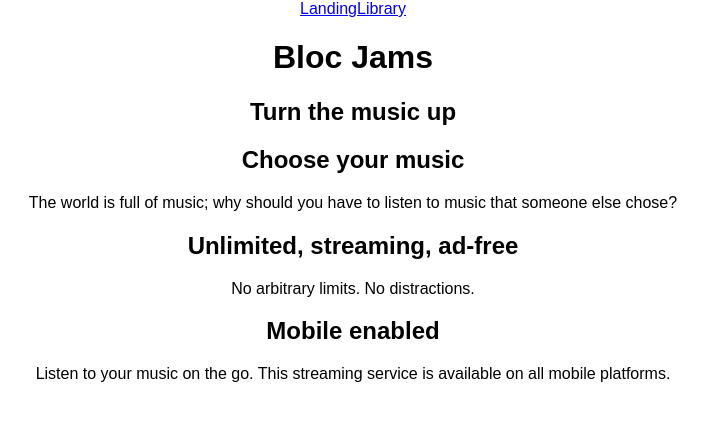
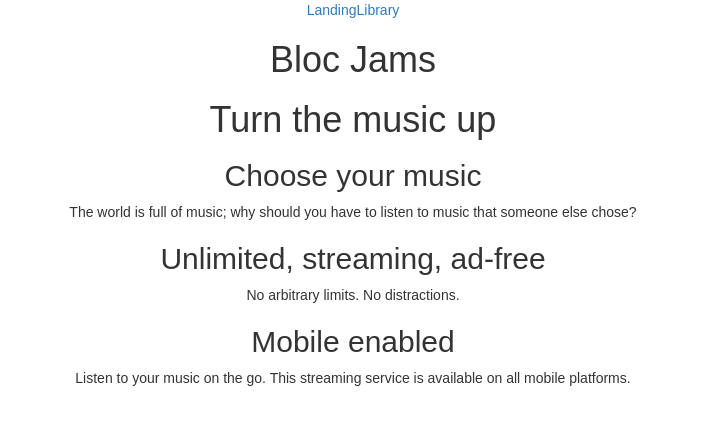
Before and after one commit to eschlicter/Ripple-Music, a React (Create React App) app: page / in a window 1280 px wide. Shown: the top 424 px of the page, without its empty margins (287-995 px from the left). Built offline with nearby package versions, Linux system fonts and the light colour scheme.

Commit message:
exploring css

```diff
--- a/public/index.html
+++ b/public/index.html
@@ -20,6 +20,11 @@
       work correctly both with client-side routing and a non-root public URL.
       Learn how to configure a non-root public URL by running `npm run build`.
     -->
+    <!-- Latest compiled and minified CSS -->
+<link rel="stylesheet" href="https://maxcdn.bootstrapcdn.com/bootstrap/3.3.7/css/bootstrap.min.css" integrity="sha384-BVYiiSIFeK1dGmJRAkycuHAHRg32OmUcww7on3RYdg4Va+PmSTsz/K68vbdEjh4u" crossorigin="anonymous">
+
+<!-- Optional theme -->
+<link rel="stylesheet" href="https://maxcdn.bootstrapcdn.com/bootstrap/3.3.7/css/bootstrap-theme.min.css" integrity="sha384-rHyoN1iRsVXV4nD0JutlnGaslCJuC7uwjduW9SVrLvRYooPp2bWYgmgJQIXwl/Sp" crossorigin="anonymous">
     <title>React App</title>
   </head>
   <body>
--- a/src/App.css
+++ b/src/App.css
@@ -2,25 +2,7 @@
   text-align: center;
 }
 
-.App-logo {
-  animation: App-logo-spin infinite 20s linear;
-  height: 80px;
-}
-
-.App-header {
-  background-color: #222;
-  height: 150px;
-  padding: 20px;
-  color: white;
-}
-
-.App-title {
-  font-size: 1.5em;
-}
-
-.App-intro {
-  font-size: large;
-}
+<link rel="stylesheet" href="https://maxcdn.bootstrapcdn.com/bootstrap/3.3.7/css/bootstrap.min.css" integrity="sha384-BVYiiSIFeK1dGmJRAkycuHAHRg32OmUcww7on3RYdg4Va+PmSTsz/K68vbdEjh4u" crossorigin="anonymous">
 
 @keyframes App-logo-spin {
   from { transform: rotate(0deg); }
--- a/src/App.js
+++ b/src/App.js
@@ -10,7 +10,7 @@
     return (
       <div className="App">
         <header>
-        <nav>
+        <nav id="nav-bar">
           <Link to='/'>Landing</Link>
           <Link to='/library'>Library</Link>
         </nav>
```
